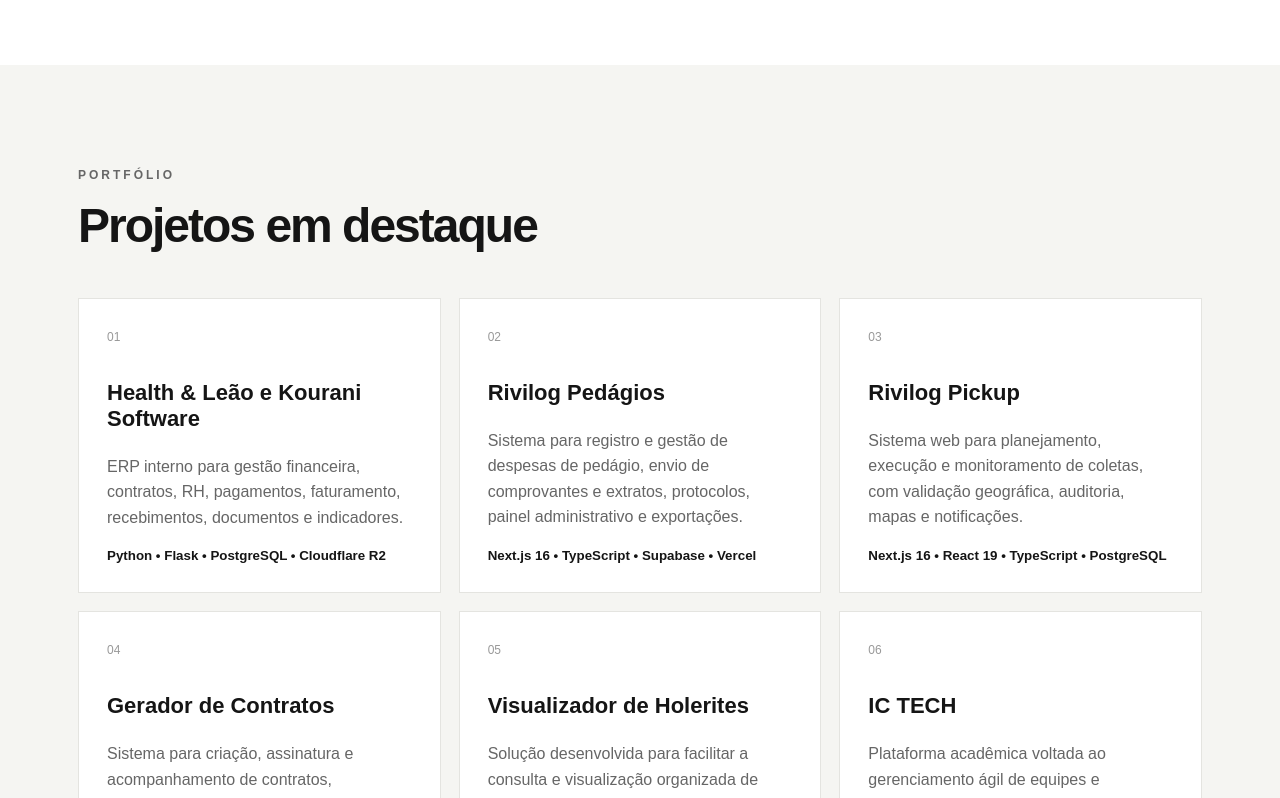
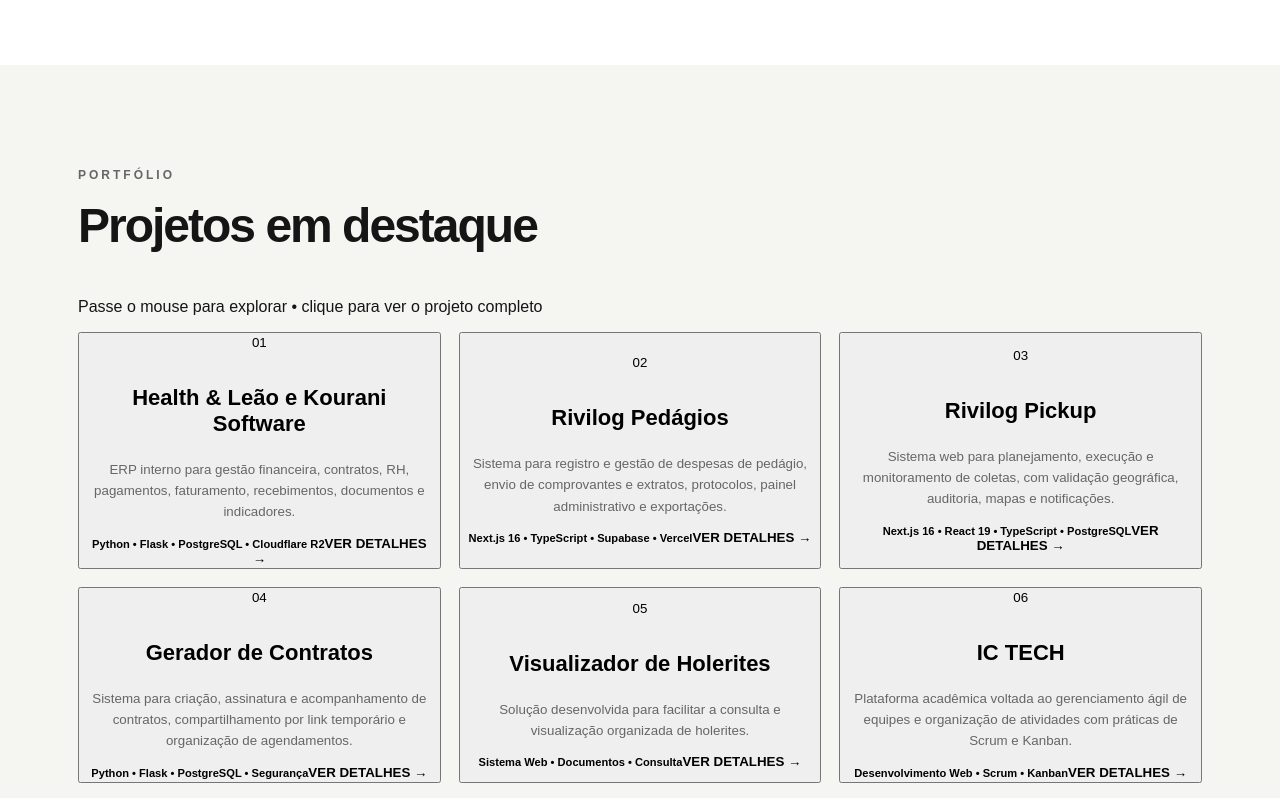
Before and after one commit to Nicolas1xx/portfolio-nicolas, a Next.js app: page / in a window 1280 px wide. Shown: the part 1285-2083 px from the top of the page. Built offline with nearby package versions, Linux system fonts and the light colour scheme.

Commit message:
feat: adiciona detalhes interativos aos projetos

```diff
--- a/app/page.tsx
+++ b/app/page.tsx
@@ -1,18 +1,27 @@
-const projects=[
-["Health & Leão e Kourani Software","ERP interno para gestão financeira, contratos, RH, pagamentos, faturamento, recebimentos, documentos e indicadores.","Python • Flask • PostgreSQL • Cloudflare R2"],
-["Rivilog Pedágios","Sistema para registro e gestão de despesas de pedágio, envio de comprovantes e extratos, protocolos, painel administrativo e exportações.","Next.js 16 • TypeScript • Supabase • Vercel"],
-["Rivilog Pickup","Sistema web para planejamento, execução e monitoramento de coletas, com validação geográfica, auditoria, mapas e notificações.","Next.js 16 • React 19 • TypeScript • PostgreSQL"],
-["Gerador de Contratos","Sistema para criação, assinatura e acompanhamento de contratos, compartilhamento por link temporário e organização de agendamentos.","Python • Flask • PostgreSQL • Segurança"],
-["Visualizador de Holerites","Solução desenvolvida para facilitar a consulta e visualização organizada de holerites.","Sistema Web • Documentos • Consulta"],
-["IC TECH","Plataforma acadêmica voltada ao gerenciamento ágil de equipes e organização de atividades com práticas de Scrum e Kanban.","Desenvolvimento Web • Scrum • Kanban"]
+"use client";
+import {useEffect,useState} from "react";
+
+type Project={name:string;summary:string;stack:string;problem:string;development:string;features:string[];architecture:string};
+const projects:Project[]=[
+{name:"Health & Leão e Kourani Software",summary:"ERP interno para gestão financeira, contratos, RH, pagamentos, faturamento, recebimentos, documentos e indicadores.",stack:"Python • Flask • PostgreSQL • Cloudflare R2",problem:"Centralizar processos administrativos, financeiros e contratuais que antes precisavam ser acompanhados em diferentes rotinas.",development:"Desenvolvido como uma aplicação privada em Flask, concentrando autenticação, regras administrativas e interfaces. A persistência utiliza SQLAlchemy com PostgreSQL em produção, enquanto documentos e anexos podem ser mantidos em armazenamento privado compatível com S3.",features:["Controle de usuários, cargos e permissões","Gestão e geração de contratos","Faturamento, recebimentos e controle financeiro","Relatórios, documentos e anexos","Rotinas de backup, migração e verificação"],architecture:"Backend Flask + SQLAlchemy, PostgreSQL para dados estruturados, Cloudflare R2 para anexos privados e Render para implantação."},
+{name:"Rivilog Pedágios",summary:"Sistema para registro e gestão de despesas de pedágio, envio de comprovantes e extratos, protocolos, painel administrativo e exportações.",stack:"Next.js 16 • TypeScript • Supabase • Vercel",problem:"Organizar o envio, conferência e acompanhamento de despesas e comprovantes de pedágio em um fluxo único.",development:"A interface Next.js coleta e valida os dados. Os registros são persistidos no Supabase e os comprovantes e extratos são enviados ao Storage. Rotas server-side cuidam de integrações como a confirmação por e-mail.",features:["Formulário guiado de despesas","Upload de múltiplos comprovantes e extrato PDF","Geração de protocolo e confirmação por e-mail","Painel com pesquisa e filtros","Exportação em Excel e ZIP"],architecture:"Next.js App Router no frontend e servidor, Supabase Database + Storage, Resend para e-mail e Vercel para hospedagem."},
+{name:"Rivilog Pickup",summary:"Sistema web para planejamento, execução e monitoramento de coletas, com validação geográfica, auditoria, mapas e notificações.",stack:"Next.js 16 • React 19 • TypeScript • PostgreSQL",problem:"Dar controle operacional às coletas, permitindo planejar rotas, acompanhar execução e validar a baixa no local correto.",development:"Construído com Next.js App Router, React e TypeScript. As regras críticas são executadas no servidor e os dados ficam em PostgreSQL. A aplicação utiliza geolocalização, mapa, controle de acesso por perfil e uma fila persistida para notificações.",features:["Cadastro de clientes, lojas, motoristas e veículos","Rotas, paradas e monitoramento de progresso","Validação por GPS e raio geográfico","Auditoria e liberação manual de exceções","Notificações via WhatsApp quando configuradas"],architecture:"Next.js server-side + PostgreSQL/Drizzle, mapas OpenStreetMap, BrasilAPI para CEP e WhatsApp Cloud API para notificações."},
+{name:"Gerador de Contratos",summary:"Sistema para criação, assinatura e acompanhamento de contratos, compartilhamento por link temporário e organização de agendamentos.",stack:"Python • Flask • PostgreSQL • Segurança",problem:"Centralizar a elaboração, compartilhamento, assinatura e acompanhamento administrativo de contratos.",development:"A aplicação usa Flask e Jinja. O backend aplica autenticação, validações, proteção CSRF, limitação de requisições e criptografia de dados pessoais. Os documentos são gerados em Word e links temporários permitem o fluxo de assinatura.",features:["Criação e validação de contratos","Geração de documentos Word","Links temporários e assinatura única","Agenda com filtros e prevenção de conflitos","Histórico de eventos e exclusão lógica"],architecture:"Flask/Jinja no servidor, PostgreSQL em produção, python-docx para documentos e Cryptography para proteção de dados."},
+{name:"Visualizador de Holerites",summary:"Solução desenvolvida para facilitar a consulta e visualização organizada de holerites.",stack:"Sistema Web • Documentos • Consulta",problem:"Facilitar o acesso e a organização de holerites em uma interface de consulta.",development:"Este projeto será detalhado no portfólio conforme a documentação técnica correspondente for identificada no repositório. A descrição atual evita atribuir tecnologias ou funcionalidades não confirmadas.",features:["Consulta organizada de holerites","Visualização centralizada de documentos"],architecture:"Arquitetura técnica não identificada na documentação pesquisada até o momento."},
+{name:"IC TECH",summary:"Plataforma acadêmica voltada ao gerenciamento ágil de equipes e organização de atividades com práticas de Scrum e Kanban.",stack:"Desenvolvimento Web • Scrum • Kanban",problem:"Apoiar a organização de equipes acadêmicas e o acompanhamento de atividades utilizando práticas ágeis.",development:"Projeto de iniciação científica desenvolvido como plataforma web, evoluindo por etapas de levantamento de requisitos, arquitetura, front-end, quadro Kanban, integrações, testes e validação.",features:["Organização de equipes acadêmicas","Quadro Kanban","Acompanhamento de atividades","Aplicação de práticas Scrum","Evolução orientada por testes e feedback"],architecture:"Plataforma web estruturada a partir de requisitos e arquitetura definidos no projeto de iniciação científica."}
 ];
 const certs=[["Excel Completo","80h"],["Web 3.0","20h"],["Fundamentos da Inteligência Artificial","8h"],["Privacidade e Proteção de Dados (LGPD)","4h"],["Desvendando a Indústria 4.0","20h"],["Desvendando o ESG","20h"],["Economia Circular","20h"],["Empreender SENAI","20h"],["Segurança no Trabalho","14h"],["Desvendando o 5G","15h"]];
-export default function Home(){return <main>
+
+export default function Home(){
+ const [selected,setSelected]=useState<Project|null>(null);
+ useEffect(()=>{document.body.style.overflow=selected?"hidden":"";return()=>{document.body.style.overflow=""}},[selected]);
+ return <main>
 <nav><b>NR.</b><div><a href="#historia">História</a><a href="#projetos">Projetos</a><a href="#formacao">Formação</a><a href="#certificados">Certificados</a></div></nav>
 <section className="hero"><div><span className="eyebrow">DESENVOLVEDOR DE SISTEMAS</span><h1>Nicolas Ricardo<br/><em>transforma ideias em sistemas.</em></h1><p>Desenvolvedor, técnico em Desenvolvimento de Sistemas e estudante de Análise e Desenvolvimento de Sistemas. Construo soluções para problemas reais, unindo tecnologia, organização e aprendizado contínuo.</p><div className="actions"><a className="primary" href="#projetos">Conheça meus projetos</a><a href="https://github.com/Nicolas1xx">GitHub ↗</a></div></div><div className="portrait"><img className="profilePhoto" src="/nicolas.jpg" alt="Nicolas Ricardo" /><small>Nicolas Ricardo • Desenvolvedor de Sistemas</small></div></section>
 <section id="historia" className="story"><span className="eyebrow">MINHA TRAJETÓRIA</span><h2>Da escola pública ao desenvolvimento de soluções reais.</h2><div className="storygrid"><p>Grande parte da minha trajetória escolar aconteceu no <strong>ensino público</strong>. Foi nesse caminho que desenvolvi curiosidade por tecnologia e a vontade de aprender além da sala de aula. A educação se tornou a base para transformar interesse em conhecimento técnico e, depois, em projetos concretos.</p><p>Avancei para o <strong>Ensino Médio no SESI</strong> junto à formação de <strong>Técnico em Desenvolvimento de Sistemas pelo SENAI</strong>. Nesse período, programação deixou de ser apenas interesse e passou a ser uma área profissional: banco de dados, desenvolvimento web, redes, lógica e construção de sistemas.</p><p>Hoje curso <strong>Análise e Desenvolvimento de Sistemas no SENAI</strong> e continuo evoluindo por meio de projetos acadêmicos, iniciação científica e sistemas utilizados em situações reais. Minha trajetória é marcada por prática: identificar um problema, entender o processo e construir uma solução que realmente possa ser utilizada.</p></div></section>
-<section id="projetos"><span className="eyebrow">PORTFÓLIO</span><h2>Projetos em destaque</h2><div className="grid">{projects.map((p,i)=><article key={p[0]}><span>0{i+1}</span><h3>{p[0]}</h3><p>{p[1]}</p><small>{p[2]}</small></article>)}</div></section>
+<section id="projetos"><span className="eyebrow">PORTFÓLIO</span><h2>Projetos em destaque</h2><p className="projectHint">Passe o mouse para explorar • clique para ver o projeto completo</p><div className="grid">{projects.map((p,i)=><button className="projectCard" key={p.name} onClick={()=>setSelected(p)}><span>0{i+1}</span><h3>{p.name}</h3><p>{p.summary}</p><small>{p.stack}</small><strong className="viewProject">VER DETALHES →</strong></button>)}</div></section>
 <section id="formacao" className="dark"><span className="eyebrow">FORMAÇÃO</span><h2>Conhecimento construído na prática.</h2><div className="timeline"><div><b>Atual</b><h3>Análise e Desenvolvimento de Sistemas</h3><p>SENAI • Graduação</p></div><div><b>Concluído</b><h3>Técnico em Desenvolvimento de Sistemas</h3><p>SENAI Luiz Pagliato • Formação técnica</p></div><div><b>Concluído</b><h3>Ensino Médio</h3><p>SESI</p></div></div><h3 className="skilltitle">Tecnologias & competências</h3><div className="tags">{["React","Next.js","TypeScript","JavaScript","Python","Flask","Java","MySQL","PostgreSQL","Supabase","Firebase","MongoDB","Git","APIs","Desenvolvimento Web","Banco de Dados"].map(x=><span key={x}>{x}</span>)}</div></section>
 <section id="certificados"><span className="eyebrow">FORMAÇÃO COMPLEMENTAR</span><h2>Certificações SENAI</h2><div className="certs">{certs.map(c=><div key={c[0]}><b>{c[0]}</b><span>SENAI • {c[1]}</span></div>)}</div></section>
 <footer><h2>Vamos construir algo?</h2><p>Projetos, tecnologia e desenvolvimento de soluções.</p><div><a href="https://github.com/Nicolas1xx">GitHub</a><a href="https://www.linkedin.com/in/nicolas-ricardo-a95741307">LinkedIn</a></div><small>© 2026 Nicolas Ricardo</small></footer>
+{selected&&<div className="modalBackdrop" onMouseDown={()=>setSelected(null)}><div className="projectModal" role="dialog" aria-modal="true" aria-label={selected.name} onMouseDown={e=>e.stopPropagation()}><button className="closeModal" onClick={()=>setSelected(null)} aria-label="Fechar">×</button><span className="eyebrow">PROJETO EM DETALHES</span><h2>{selected.name}</h2><p className="modalLead">{selected.summary}</p><div className="modalStack">{selected.stack}</div><div className="detailGrid"><div><h3>O desafio</h3><p>{selected.problem}</p></div><div><h3>Como foi desenvolvido</h3><p>{selected.development}</p></div><div><h3>Principais funcionalidades</h3><ul>{selected.features.map(f=><li key={f}>{f}</li>)}</ul></div><div><h3>Arquitetura</h3><p>{selected.architecture}</p></div></div></div></div>}
 </main>}
```
